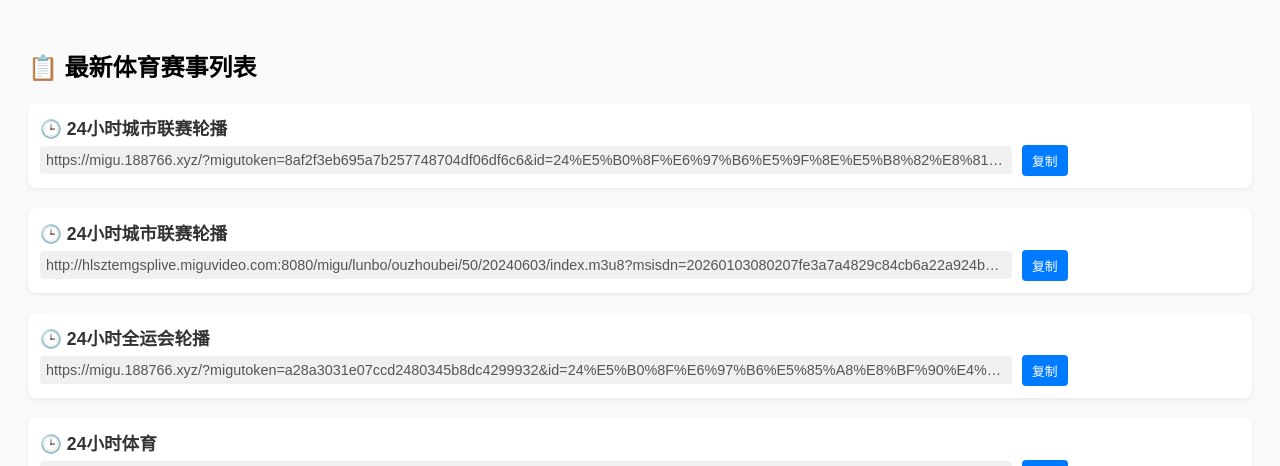
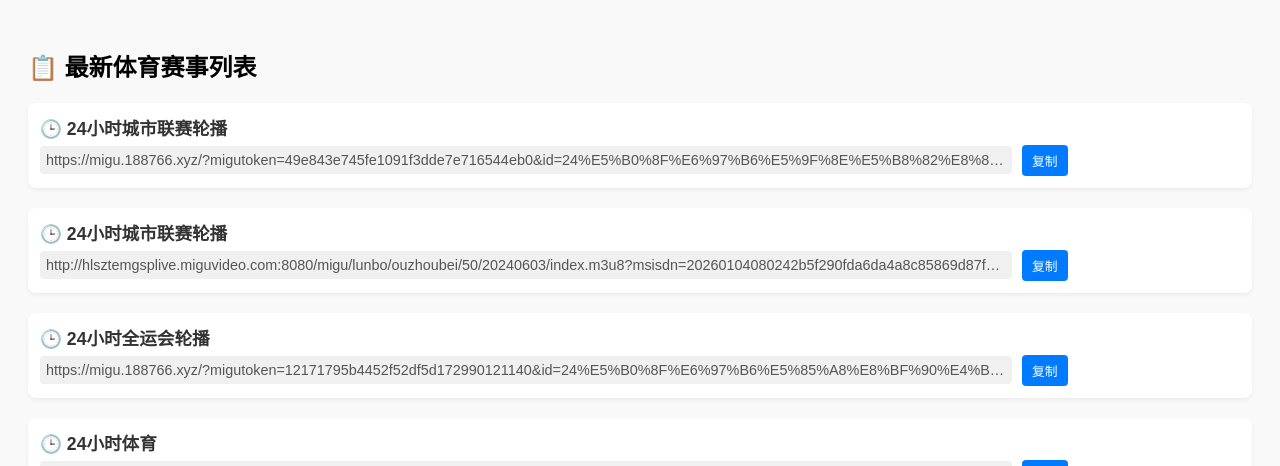
Before and after one commit to kimwang1978/iptv.github.io, a Jekyll site: the page tiyu.html, which Jekyll copies as it is, in a window 1280 px wide and 900 px high. Shown: the top 466 px of the window. Built offline with Jekyll 4.4.1, drawn with Linux system fonts in a browser that asks for light colours.

Commit message:
Sync File 2026-01-04 04:12:39

```diff
--- a/tiyu.html
+++ b/tiyu.html
@@ -52,7 +52,7 @@
         <div class="item">
             <div class="title">🕒 24小时城市联赛轮播</div>
             <div class="url-wrapper">
-                <div class="url" id="url_0">https://migu.188766.xyz/?migutoken=8af2f3eb695a7b257748704df06df6c6&id=24%E5%B0%8F%E6%97%B6%E5%9F%8E%E5%B8%82%E8%81%94%E8%B5%9B%E8%BD%AE%E6%92%AD%E5%8F%B0&type=yy</div>
+                <div class="url" id="url_0">https://migu.188766.xyz/?migutoken=49e843e745fe1091f3dde7e716544eb0&id=24%E5%B0%8F%E6%97%B6%E5%9F%8E%E5%B8%82%E8%81%94%E8%B5%9B%E8%BD%AE%E6%92%AD%E5%8F%B0&type=yy</div>
                 <button class="copy-btn" onclick="copyToClipboard('url_0')">复制</button>
             </div>
         </div>
@@ -60,7 +60,7 @@
         <div class="item">
             <div class="title">🕒 24小时城市联赛轮播</div>
             <div class="url-wrapper">
-                <div class="url" id="url_1">http://hlsztemgsplive.miguvideo.com:8080/migu/lunbo/ouzhoubei/50/20240603/index.m3u8?msisdn=20260103080207fe3a7a4829c84cb6a22a924b068b5ec7&mdspid=&spid=800033&netType=0&sid=5910022136&pid=2028597139&timestamp=20260103080207&Channel_ID=0116_2600037000-99000-200300220100002&ProgramID=915512915&ParentNodeID=-99&assertID=5910022136&client_ip=218.28.233.106&SecurityKey=20260103080207&promotionId=&mvid=5900006618&mcid=500020&playurlVersion=WX-A1-8.12.2-RELEASE&userid=&jmhm=&videocodec=h264&appCode=miguvideo_android&bean=mgspad&tid=android&conFee=0&encrypt=fc8e135191d46e3d809cefef9afb3441&sv=10004&ct=android</div>
+                <div class="url" id="url_1">http://hlsztemgsplive.miguvideo.com:8080/migu/lunbo/ouzhoubei/50/20240603/index.m3u8?msisdn=20260104080242b5f290fda6da4a8c85869d87f70fa7b8&mdspid=&spid=800033&netType=0&sid=5910022136&pid=2028597139&timestamp=20260104080242&Channel_ID=0116_2600037000-99000-200300220100002&ProgramID=915512915&ParentNodeID=-99&assertID=5910022136&client_ip=218.28.233.106&SecurityKey=20260104080242&promotionId=&mvid=5900006618&mcid=500020&playurlVersion=WX-A1-8.12.2-RELEASE&userid=&jmhm=&videocodec=h264&appCode=miguvideo_android&bean=mgspad&tid=android&conFee=0&encrypt=2dbead20935ef256f48e995499387c68&sv=10004&ct=android</div>
                 <button class="copy-btn" onclick="copyToClipboard('url_1')">复制</button>
             </div>
         </div>
@@ -68,7 +68,7 @@
         <div class="item">
             <div class="title">🕒 24小时全运会轮播</div>
             <div class="url-wrapper">
-                <div class="url" id="url_2">https://migu.188766.xyz/?migutoken=a28a3031e07ccd2480345b8dc4299932&id=24%E5%B0%8F%E6%97%B6%E5%85%A8%E8%BF%90%E4%BC%9A%E8%BD%AE%E6%92%AD%E5%8F%B0&type=yy</div>
+                <div class="url" id="url_2">https://migu.188766.xyz/?migutoken=12171795b4452f52df5d172990121140&id=24%E5%B0%8F%E6%97%B6%E5%85%A8%E8%BF%90%E4%BC%9A%E8%BD%AE%E6%92%AD%E5%8F%B0&type=yy</div>
                 <button class="copy-btn" onclick="copyToClipboard('url_2')">复制</button>
             </div>
         </div>
```
